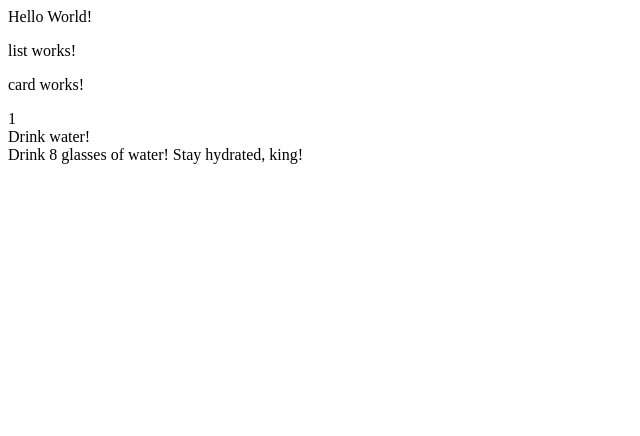
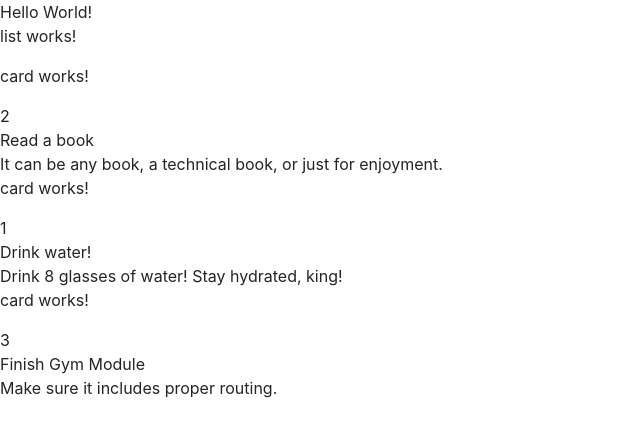
Before and after one commit to batibot323/trello-clone-tutorial, an Angular app: page / in a window 1280 px wide. Shown: the top 436 px of the page, without its empty margins (0-640 px from the left). Built offline with nearby package versions, Linux system fonts and the light colour scheme.

Commit message:
Cleaned up card-component and deferred decision of card to use by using @Input id. Installed Bootstrap 4.

```diff
--- a/angular.json
+++ b/angular.json
@@ -24,6 +24,7 @@
               "src/assets"
             ],
             "styles": [
+              "../node_modules/bootstrap/dist/css/bootstrap.min.css",
               "src/styles.css"
             ],
             "scripts": []
--- a/package.json
+++ b/package.json
@@ -19,6 +19,7 @@
     "@angular/platform-browser": "~8.2.14",
     "@angular/platform-browser-dynamic": "~8.2.14",
     "@angular/router": "~8.2.14",
+    "bootstrap": "^4.4.1",
     "rxjs": "~6.4.0",
     "tslib": "^1.10.0",
     "zone.js": "~0.9.1"
--- a/src/app/card/card.component.ts
+++ b/src/app/card/card.component.ts
@@ -1,4 +1,4 @@
-import { Component, OnInit } from '@angular/core';
+import { Component, OnInit, Input } from '@angular/core';
 
 @Component({
   selector: 'tc-card',
@@ -6,6 +6,7 @@ import { Component, OnInit } from '@angular/core';
   styleUrls: ['./card.component.css']
 })
 export class CardComponent implements OnInit {
+  @Input() id: number;
   myCard: any;
 
   cardList: any[] = [
@@ -29,7 +30,7 @@ export class CardComponent implements OnInit {
   constructor() { }
 
   ngOnInit() {
-    this.myCard = this.cardList.find(card => card.id === 1);
+    this.myCard = this.cardList.find(card => card.id === this.id);
   }
 
 }
--- a/src/app/list/list.component.html
+++ b/src/app/list/list.component.html
@@ -1,2 +1,21 @@
-<p>list works!</p>
-<div><tc-card></tc-card></div>
+<div class="bg-black">
+    <p>list works!</p>
+</div>
+<div>
+    <tc-card
+        [id]=2
+    >
+    </tc-card>
+</div>
+<div>
+    <tc-card
+        [id]=1
+    >
+    </tc-card>
+</div>
+<div>
+    <tc-card
+        [id]=3
+    >
+    </tc-card>
+</div>
```
Also changed, not shown: 1 other file (tests, documents, lock files or other folders).
